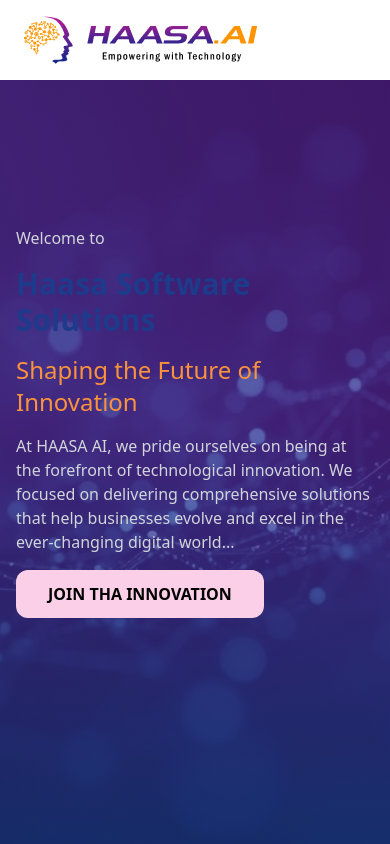
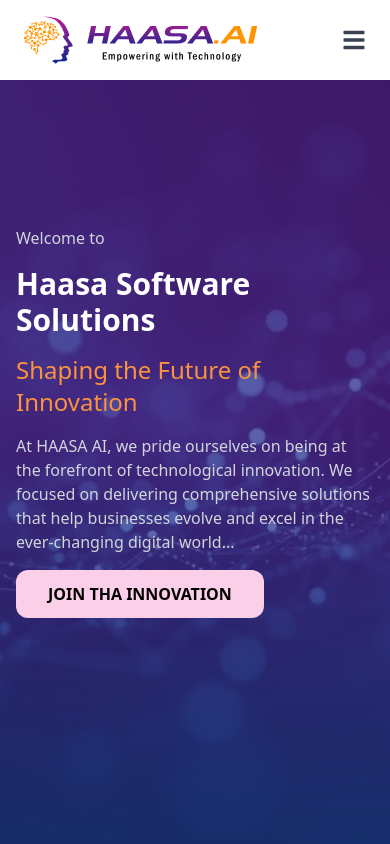
Before and after one commit to remeessalam/haasa, a React (Create React App) app: page / in a window 390 px wide. Shown: the top 844 px of the page. Built offline with nearby package versions, Linux system fonts and the light colour scheme.

Commit message:
all completed

```diff
--- a/src/App.js
+++ b/src/App.js
@@ -3,10 +3,12 @@
 import HomePage from "./Page/HomePage";
 import AboutPage from "./Page/AboutPage";
 import ServicePage from "./Page/ServicePage";
+import ScrollToTop from "./Components/ScrollToTop";
 function App() {
   return (
     <Router>
       <div className="App">
+        <ScrollToTop />
         <Routes>
           <Route element={<Layout />}>
             <Route path="/" element={<HomePage />} />
--- a/src/Components/HomeBanner.jsx
+++ b/src/Components/HomeBanner.jsx
@@ -16,7 +16,9 @@
           <div className="max-w-2xl">
             <div className="space-y-4">
               <p className="text-gray-300">Welcome to</p>
-              <h1 className="main-heading mb-4">Haasa Software Solutions</h1>
+              <h1 className="main-heading !text-white mb-4">
+                Haasa Software Solutions
+              </h1>
               <h2 className="text-2xl text-orange-400 mb-6">
                 Shaping the Future of Innovation
               </h2>
--- /dev/null
+++ b/src/Components/ScrollToTop.jsx
@@ -0,0 +1,12 @@
+import { useEffect } from "react";
+import { useLocation } from "react-router-dom";
+
+const ScrollToTop = () => {
+  const { pathname } = useLocation();
+
+  useEffect(() => {
+    window.scrollTo({ top: 0, behavior: "instant" });
+  }, [pathname]);
+};
+
+export default ScrollToTop;
--- a/src/Layout/Header.jsx
+++ b/src/Layout/Header.jsx
@@ -1,9 +1,20 @@
 import { Link, useLocation } from "react-router";
-import { FaFacebookF, FaInstagram, FaTwitter, FaYoutube } from "react-icons/fa"; // Import icons from react-icons
+import {
+  FaFacebookF,
+  FaInstagram,
+  FaTwitter,
+  FaYoutube,
+  FaBars,
+  FaTimes,
+} from "react-icons/fa"; // Import icons from react-icons
+import { useState } from "react";
 import logo from "../assets/image/logo/logo.png";
 import { routes } from "../Constant";
+
 const Header = () => {
   const { pathname } = useLocation();
+  const [isMobileMenuOpen, setIsMobileMenuOpen] = useState(false);
+
   return (
     <header className="fixed z-40 py-4 bg-white px-6 w-screen md:px-16 flex items-center justify-between">
       {/* Logo Section */}
@@ -45,9 +56,52 @@
       </div>
 
       {/* Mobile Menu Button */}
-      <button className="md:hidden text-gray-700">
-        <i className="fas fa-bars text-2xl"></i>
+      <button
+        className="md:hidden text-gray-700"
+        onClick={() => setIsMobileMenuOpen(!isMobileMenuOpen)}
+      >
+        {isMobileMenuOpen ? (
+          <FaTimes className="text-2xl" />
+        ) : (
+          <FaBars className="text-2xl" />
+        )}
       </button>
+
+      {/* Mobile Menu */}
+      {isMobileMenuOpen && (
+        <div className="absolute top-16 left-0 w-full bg-white shadow-md py-4 flex flex-col items-center space-y-4 md:hidden">
+          {routes.map((obj) => (
+            <Link
+              key={obj.name}
+              to={obj.path}
+              className={`${
+                pathname === `${obj.path}`
+                  ? `text-secondary font-medium`
+                  : `text-gray-700`
+              }  hover:text-purple-700`}
+              onClick={() => setIsMobileMenuOpen(false)}
+            >
+              {obj.name}
+            </Link>
+          ))}
+
+          {/* Social Media Icons */}
+          <div className="flex items-center space-x-4">
+            <Link to="#" className="text-secondary hover:text-blue-700">
+              <FaFacebookF />
+            </Link>
+            <Link to="#" className="text-secondary hover:text-pink-700">
+              <FaInstagram />
+            </Link>
+            <Link to="#" className="text-secondary hover:text-blue-500">
+              <FaTwitter />
+            </Link>
+            <Link to="#" className="text-secondary hover:text-red-700">
+              <FaYoutube />
+            </Link>
+          </div>
+        </div>
+      )}
     </header>
   );
 };
--- a/src/index.css
+++ b/src/index.css
@@ -2,6 +2,15 @@
 @tailwind components;
 @tailwind utilities;
 
+::-webkit-scrollbar {
+  scroll-behavior: smooth;
+  width: 6px;
+}
+
+::-webkit-scrollbar-thumb {
+  background-color: #febd59;
+  border-radius: 8px;
+}
 @layer utilities {
   .wrapper {
     @apply max-w-[90rem] mx-auto sm:px-8 px-4;
```
